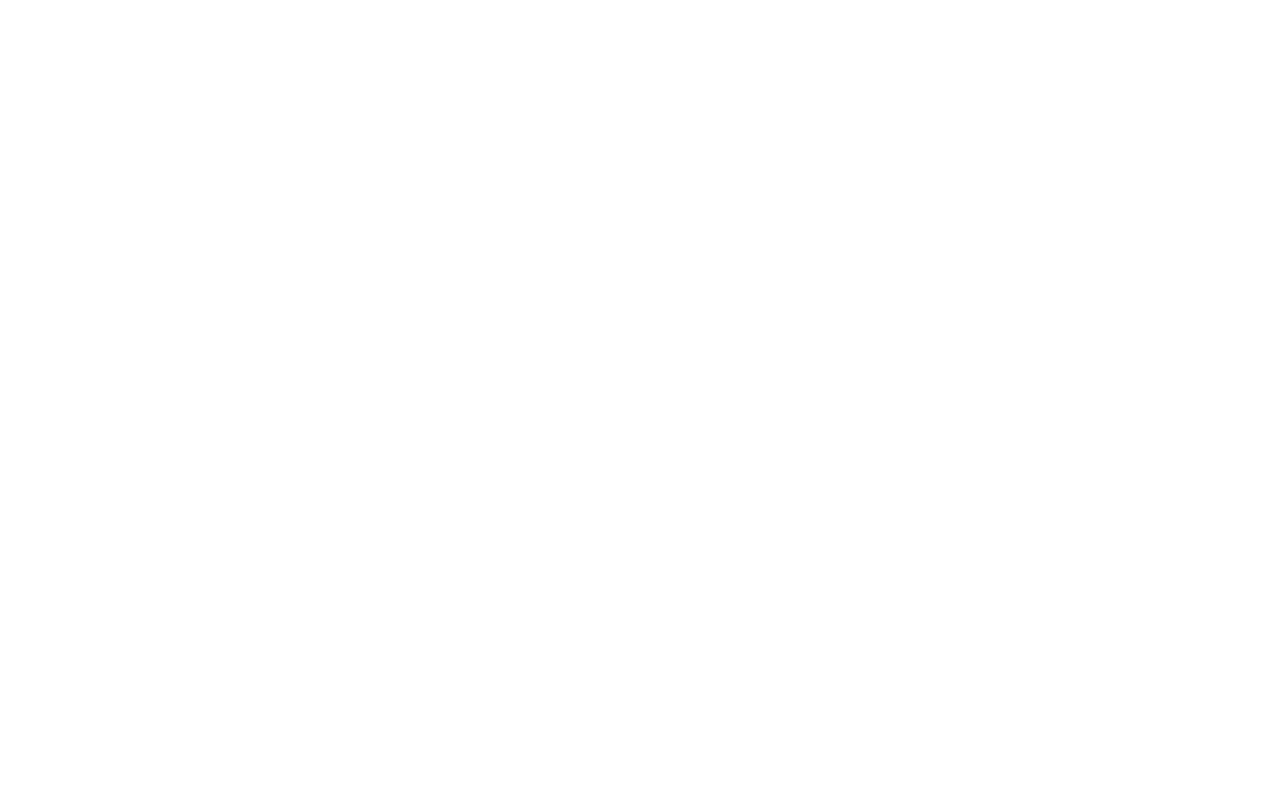
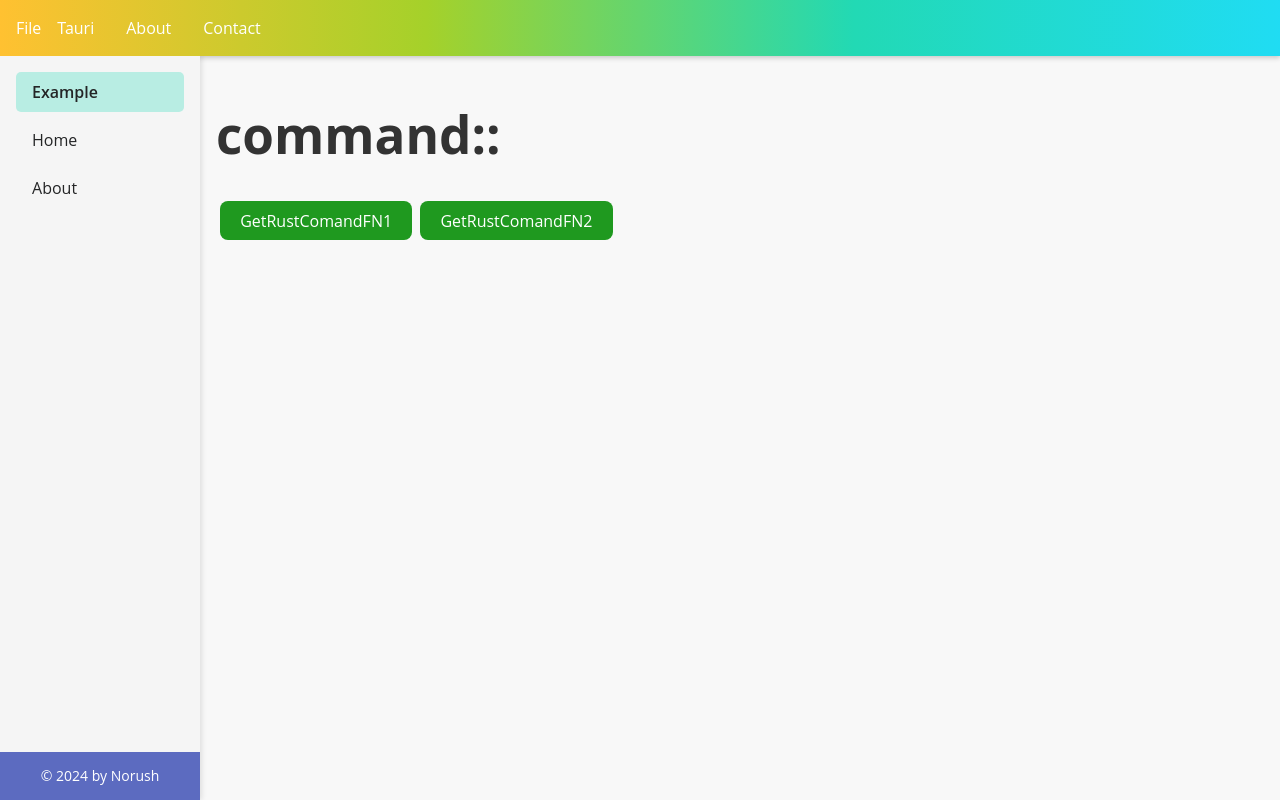
Before and after one commit to Alicehhhmm/Tauri2-React-template, a React (Vite) app: page /exp in a window 1280 px wide. Before the commit this address had no page. Built offline with nearby package versions, Linux system fonts and the light colour scheme.

Commit message:
fead: example Command

```diff
--- a/src/App.tsx
+++ b/src/App.tsx
@@ -2,6 +2,7 @@
 import LayoutPages from '@/layout'
 import HomePage from './pages/home'
 import AboutPage from './pages/about'
+import ExamplePage from '@/pages/example'
 
 function App() {
     return (
@@ -9,6 +10,7 @@
             <Routes>
                 <Route path='/' element={<LayoutPages />}>
                     <Route path='home' element={<HomePage />} />
+                    <Route path='exp' element={<ExamplePage />} />
                     <Route path='about' element={<AboutPage />} />
                 </Route>
             </Routes>
--- a/src/index.css
+++ b/src/index.css
@@ -13,15 +13,6 @@
     -moz-osx-font-smoothing: grayscale;
 }
 
-a {
-    font-weight: 500;
-    color: #646cff;
-    text-decoration: inherit;
-}
-a:hover {
-    color: #535bf2;
-}
-
 body {
     margin: 0;
     padding: 0;
@@ -34,34 +25,11 @@
     line-height: 1.1;
 }
 
-button {
-    border-radius: 8px;
-    border: 1px solid transparent;
-    padding: 0.6em 1.2em;
-    font-size: 1em;
+a {
     font-weight: 500;
-    font-family: inherit;
-    background-color: #1a1a1a;
-    cursor: pointer;
-    transition: border-color 0.25s;
+    color: #646cff;
+    text-decoration: inherit;
 }
-button:hover {
-    border-color: #646cff;
+a:hover {
+    color: #535bf2;
 }
-button:focus,
-button:focus-visible {
-    outline: 4px auto -webkit-focus-ring-color;
-}
-
-@media (prefers-color-scheme: light) {
-    :root {
-        color: #213547;
-        background-color: #ffffff;
-    }
-    a:hover {
-        color: #747bff;
-    }
-    button {
-        background-color: #f9f9f9;
-    }
-}
--- a/src/layout/components/Sidebar/index.tsx
+++ b/src/layout/components/Sidebar/index.tsx
@@ -7,7 +7,7 @@
             <div className='sidebar'>
                 <ul>
                     <li>
-                        <NavLink to='/'>root</NavLink>
+                        <NavLink to='/exp'>Example</NavLink>
                     </li>
                     <li>
                         <NavLink to='/Home'>Home</NavLink>
--- /dev/null
+++ b/src/pages/example/CallRustFE.tsx
@@ -0,0 +1,34 @@
+import { useEffect } from 'react'
+
+// When using the Tauri API npm package:
+import { invoke } from '@tauri-apps/api/core'
+
+// Invoke the command
+async function handleCommand1() {
+    let res = await invoke('my_custom_command1')
+    console.log('Invoke command called: ' + res)
+    return res
+}
+
+async function handleCommand2() {
+    let res = await invoke('my_custom_command2')
+    console.log('Invoke command called: ' + res)
+    return res
+}
+
+export default function CallRustFEPage() {
+    useEffect(() => {
+        handleCommand1()
+    }, [])
+
+    return (
+        <>
+            <button className='space' onClick={handleCommand1}>
+                GetRustComandFN1
+            </button>
+            <button className='space' onClick={handleCommand2}>
+                GetRustComandFN2
+            </button>
+        </>
+    )
+}
--- /dev/null
+++ b/src/pages/example/index.tsx
@@ -0,0 +1,10 @@
+import CallRustFEPage from './CallRustFE'
+
+export default function ExamplePage() {
+    return (
+        <>
+            <h1>command::</h1>
+            <CallRustFEPage />
+        </>
+    )
+}
--- a/src/styles/index.css
+++ b/src/styles/index.css
@@ -1 +1,37 @@
 @import './normalize.css';
+
+.space {
+    margin: 4px;
+}
+
+button {
+    border-radius: 8px;
+    border: 1px solid transparent;
+    padding: 0.6em 1.2em;
+    font-size: 1em;
+    font-weight: 500;
+    font-family: inherit;
+    background-color: #1a1a1a;
+    cursor: pointer;
+    transition: border-color 0.25s;
+}
+button:hover {
+    border-color: #646cff;
+}
+button:focus,
+button:focus-visible {
+    outline: 4px auto -webkit-focus-ring-color;
+}
+
+@media (prefers-color-scheme: light) {
+    :root {
+        color: #213547;
+        background-color: #ffffff;
+    }
+    a:hover {
+        color: #747bff;
+    }
+    button {
+        background-color: rgb(31, 153, 31);
+    }
+}
```
Also changed, not shown: 2 other files (tests, documents, lock files or other folders).
